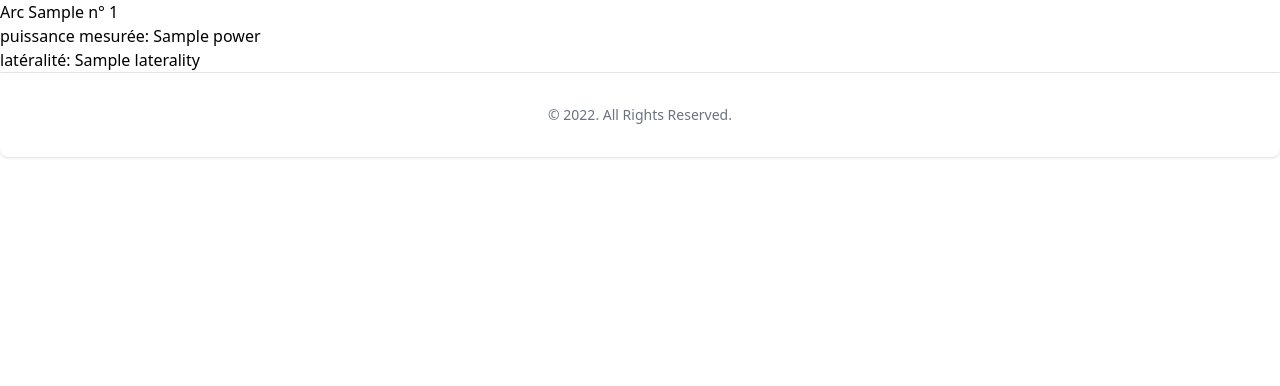
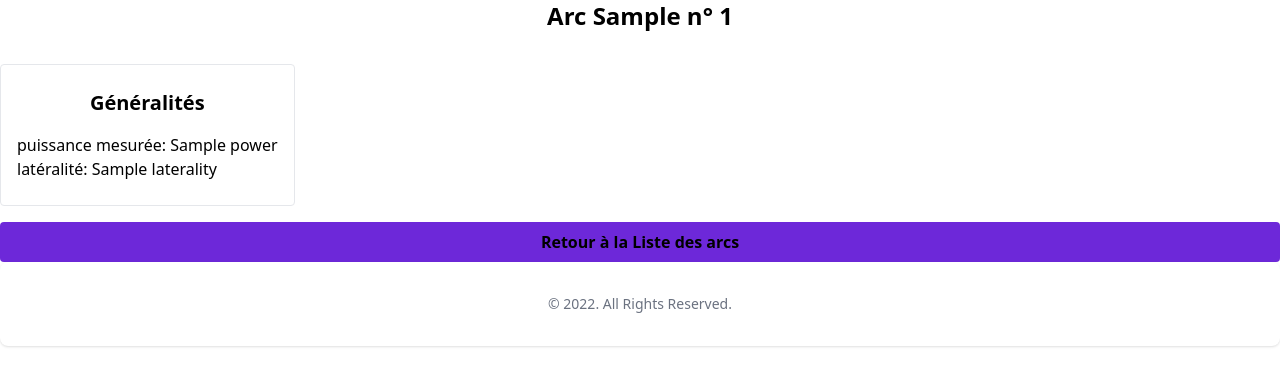
Before and after one commit to remace/OC-P13_Archery_Buddy, a Django app: template ArcheryBuddy/equipment/templates/equipment/detail_bow.html in a window 1280 px wide. Shown: the part 72-458 px from the top of the page. Run offline with Django 4.2, Linux system fonts and the light colour scheme; the template is opened without the code that fills it: most values are stand-ins (such as "Sample title", 1, 10 or a date in 2020); some libraries are stand-ins or nearby versions.

Commit message:
💄 detail bow template
refers issue #32

```diff
--- a/ArcheryBuddy/equipment/templates/equipment/detail_bow.html
+++ b/ArcheryBuddy/equipment/templates/equipment/detail_bow.html
@@ -1,104 +1,144 @@
 {% extends "core/base.html" %}
 {% load static %}
 {% block content %}
-    <h1>Arc {{ bow_type }} n° {{ bow.id }}</h1>
+    <h1 class="mb-8 text-2xl text-center font-bold">
+        Arc
+        {% if bow_type != "olympic" %}
+            {{ bow_type }}
+        {% else %}
+            olympique
+        {% endif %}
+        n° {{ bow.id }}
+    </h1>
+    <div class="flex flex-wrap justify-stretch gap-4">
+        <div class="px-4 py-6 border border-1 border-grey-300 rounded">
+            <h2 class="mb-4 text-xl text-center font-bold">Généralités</h2>
             <div>puissance mesurée: {{ bow.power }}</div>
             <div>latéralité: {{ bow.laterality }}</div>
-    <hr>
+        </div>
         {% if bow_type == "barebow" %}
-        <h2>BAREBOW</h2>
-        <h2>poignée</h2>
+            <div class="px-4 py-6 border border-1 border-grey-300 rounded">
+                <h2 class="mb-4 text-xl text-center font-bold">Poignée</h2>
                 <div>marque: {{ bow.riser.brand }}</div>
                 <div>taille: {{ bow.riser.size }}</div>
                 <div>couleur: {{ bow.riser.color }}</div>
-        grip: {{ bow.riser.grip }}
+                <div>grip: {{ bow.riser.grip }}</div>
             </div>
-    <hr>
-    <h2>Branches</h2>
-    marque:{{ bow.limbs.brand }}
+            <div class="px-4 py-6 border border-1 border-grey-300 rounded">
+                <h2 class="mb-4 text-xl text-center font-bold">Branches</h2>
+                <div>marque: {{ bow.limbs.brand }}</div>
+                <div>puissance: {{ bow.limbs.power }}</div>
+                <div>taille: {{ bow.limbs.size }}</div>
             </div>
-<div>puissance:{{ bow.limbs.power }}</div>
-<div>taille: {{ bow.limbs.size }}</div>
-<hr>
-<h2>Corde</h2>
-marque/facteur:{{ bow.string.brand }}
+            <div class="px-4 py-6 border border-1 border-grey-300 rounded">
+                <h2 class="mb-4 text-xl text-center font-bold">Corde</h2>
+                <div>marque: {{ bow.string.brand }}</div>
+                <div>materiau: {{ bow.string.material }}</div>
+                <div>nombre de brins: {{ bow.string.number_of_strands }}</div>
             </div>
-<div>materiau:{{ bow.string.material }}</div>
-<div>nombre de brins: {{ bow.string.strands }}</div>
-<hr>
-<h2>repose-flèche</h2>
+            <div class="px-4 py-6 border border-1 border-grey-300 rounded">
+                <h2 class="mb-4 text-xl text-center font-bold">Repose-flèche</h2>
+                <div>marque: {{ bow.arrow_rest.brand }}</div>
                 <div>type: {{ bow.arrow_rest.rest_type }}</div>
-<div>marque:{{ bow.arrow_rest.brand }}"></div>
-<hr>
-<h2>Berger Button</h2>
-<div>marque{{ bow.berger_button.brand }}</div>
+            </div>
+            <div class="px-4 py-6 border border-1 border-grey-300 rounded">
+                <h2 class="mb-4 text-xl text-center font-bold">Berger Button</h2>
+                <div>marque: {{ bow.berger_button.brand }}</div>
                 <div>couleur: {{ bow.berger_button.color }}</div>
-<div>ressort:{{ bow.berger_button.spring }}</div>
-<hr>
-<h2>Spécificités de l'arc</h2>
+                <div>ressort: {{ bow.berger_button.spring }}</div>
+            </div>
+            <div class="px-4 py-6 border border-1 border-grey-300 rounded">
+                <h2 class="mb-4 text-xl text-center font-bold">Réglages de l'arc</h2>
                 <div>tours de corde: {{ bow.number_of_turns }}</div>
                 <div>offset du nockset: {{ bow.nockset_offset }}</div>
                 <div>band: {{ bow.band }}</div>
                 <div>Tiller haut: {{ bow.high_tiller }}</div>
                 <div>tiller bas: {{ bow.low_tiller }}</div>
+            </div>
         {% elif bow_type == 'olympic' %}
-<h2>poignée</h2>
+            <div class="px-4 py-6 border border-1 border-grey-300 rounded">
+                <h2 class="mb-4 text-xl text-center font-bold">Poignée</h2>
                 <div>marque:{{ bow.barebow.riser.brand }}</div>
                 <div>taille: {{ bow.barebow.riser.size }}</div>
                 <div>couleur: {{ bow.barebow.riser.color }}</div>
                 <div>grip: {{ bow.barebow.riser.brand }}</div>
-<hr>
-<h2>Branches</h2>
+            </div>
+            <div class="px-4 py-6 border border-1 border-grey-300 rounded">
+                <h2 class="mb-4 text-xl text-center font-bold">Branches</h2>
                 <div>marque: {{ bow.barebow.limbs.brand }}</div>
                 <div>puissance: {{ bow.barebow.limbs.power }}</div>
                 <div>taille: {{ bow.barebow.limbs.size }}</div>
-<hr>
-<h2>Corde</h2>
-<div>marque/facteur{{ bow.barebow.string.brand }}"></div>
+            </div>
+            <div class="px-4 py-6 border border-1 border-grey-300 rounded">
+                <h2 class="mb-4 text-xl text-center font-bold">Corde</h2>
+                <div>marque{{ bow.barebow.string.brand }}</div>
                 <div>materiau: {{ bow.barebow.string.material }}</div>
                 <div>nombre de brins: {{ bow.barebow.string.number_of_strands }}</div>
-<hr>
-<h2>repose-flèche</h2>
+            </div>
+            <div class="px-4 py-6 border border-1 border-grey-300 rounded">
+                <h2 class="mb-4 text-xl text-center font-bold">Repose-flèche</h2>
                 <div>marque: {{ bow.barebow.arrow_rest.brand }}</div>
-<div>type: {{ bow.arrow_rest.rest_type }}</div>
-<hr>
-<h2>Berger Button</h2>
+                <div>type: {{ bow.barebow.arrow_rest.rest_type }}</div>
+            </div>
+            <div class="px-4 py-6 border border-1 border-grey-300 rounded">
+                <h2 class="mb-4 text-xl text-center font-bold">Berger Button</h2>
                 <div>marque: {{ bow.barebow.berger_button.brand }}</div>
                 <div>couleur: {{ bow.barebow.berger_button.color }}</div>
                 <div>ressort: {{ bow.barebow.berger_button.spring }}</div>
-<h2>Viseur</h2>
-<div>marque{{ bow.scope.brand }}</div>
-<h2>clicker</h2>
+            </div>
+            <div class="px-4 py-6 border border-1 border-grey-300 rounded">
+                <h2 class="mb-4 text-xl text-center font-bold">Viseur</h2>
+                <div>marque: {{ bow.scope.brand }}</div>
+            </div>
+            <div class="px-4 py-6 border border-1 border-grey-300 rounded">
+                <h2 class="mb-4 text-xl text-center font-bold">Clicker</h2>
                 <div>clicker: {{ bow.clicker.brand }}</div>
-<h2>Stabilisation</h2>
-<div>stabilisation: {{ bow.stabilisation.brand }}"></div>
-<h2>amortisseurs</h2>
-<div>avant: {{ bow.dampeners.front_brand }}"></div>
-<div>arrière:{{ bow.dampeners.rears_brand }}"></div>
-<h2>Spécificités de l'arc</h2>
+            </div>
+            <div class="px-4 py-6 border border-1 border-grey-300 rounded">
+                <h2 class="mb-4 text-xl text-center font-bold">Stabilisation</h2>
+                <div>stabilisation: {{ bow.stabilisation.brand }}</div>
+            </div>
+            <div class="px-4 py-6 border border-1 border-grey-300 rounded">
+                <h2 class="mb-4 text-xl text-center font-bold">Amortisseurs</h2>
+                <div>avant: {{ bow.dampeners.front_brand }}</div>
+                <div>arrière:{{ bow.dampeners.rears_brand }}</div>
+            </div>
+            <div class="px-4 py-6 border border-1 border-grey-300 rounded">
+                <h2 class="mb-4 text-xl text-center font-bold">Réglages de l'arc</h2>
                 <div>tours de corde: {{ bow.barebow.number_of_turns }}</div>
                 <div>offset du nockset: {{ bow.barebow.nockset_offset }}</div>
                 <div>band: {{ bow.barebow.band }}</div>
                 <div>Tiller haut: {{ bow.barebow.high_tiller }}</div>
                 <div>tiller bas: {{ bow.barebow.low_tiller }}</div>
+            </div>
         {% elif bow_type == 'compound' %}
-<div id="CompoundBowForm">
+            <div class="px-4 py-6 border border-1 border-grey-300 rounded">
+                <h2 class="mb-4 text-xl text-center font-bold">Généralités</h2>
                 <div>marque: {{ bow.brand }}</div>
                 <div>entraxe: {{ bow.axle_to_axle }}</div>
                 <div>puissance brute:{{ bow.draw_weight }}</div>
                 <div>puissance au mur: {{ bow.draw_weight_dropped }}</div>
                 <div>hauteur de poignée: {{ bow.brace_height }}</div>
                 <div>allonge: {{ bow.draw_length }}</div>
-    <hr>
-    <h2>repose-flèche</h2>
+            </div>
+            <div class="px-4 py-6 border border-1 border-grey-300 rounded">
+                <h2 class="mb-4 text-xl text-center font-bold">Repose-flèche</h2>
                 <div>marque: {{ bow.arrow_rest.brand }}</div>
                 <div>type:{{ bow.arrow_rest.rest_type }}</div>
-    <h2>Stabilisation</h2>
-    <div>stabilisation: {{ bow.stabilisation.brand }}</div>
-    <h2>amortisseurs</h2>
+            </div>
+            <div class="px-4 py-6 border border-1 border-grey-300 rounded">
+                <h2 class="mb-4 text-xl text-center font-bold">Stabilisation</h2>
+                <div>marque: {{ bow.stabilisation.brand }}</div>
+            </div>
+            <div class="px-4 py-6 border border-1 border-grey-300 rounded">
+                <h2 class="mb-4 text-xl text-center font-bold">Amortisseurs</h2>
                 <div>avant: {{ bow.dampeners.front_brand }}</div>
                 <div>arrière: {{ bow.dampeners.rears_brand }}</div>
+            </div>
         {% else %}
         {% endif %}
+    </div>
+    <a class="text-center block cursor-pointer bg-violet-700 hover:bg-violet-900 font-bold py-2 px-4 mt-4 rounded w-full"
+       href="{% url 'bows_list' %}">Retour à la Liste des arcs</a>
     <script src="{% static 'equipment/js/FormSelector.js' %}"></script>
 {% endblock content %}
```
Lines whose indentation alone changed are shown as unchanged.
